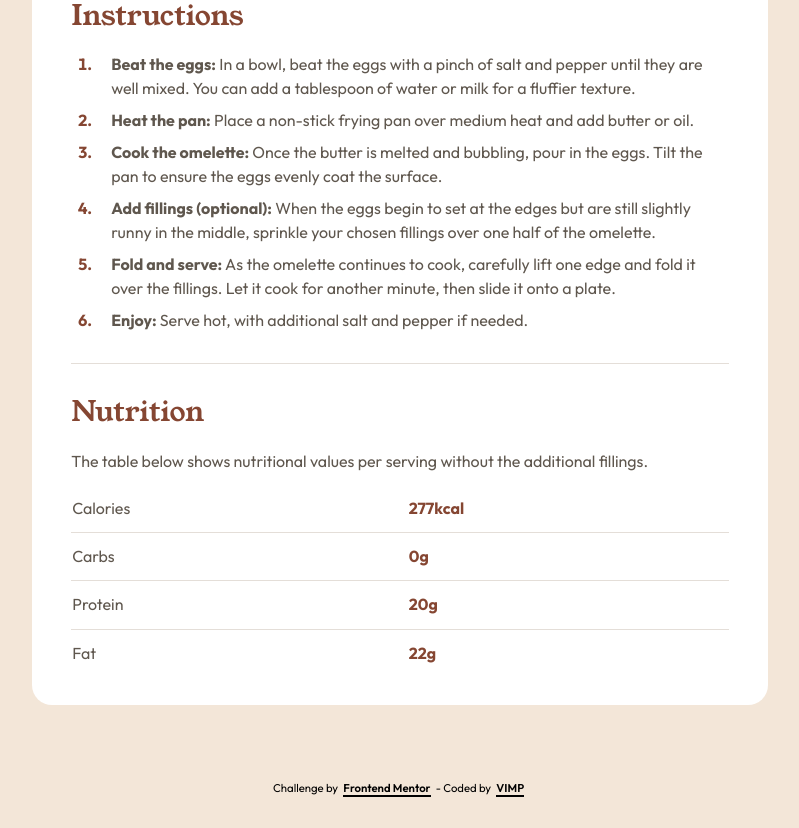
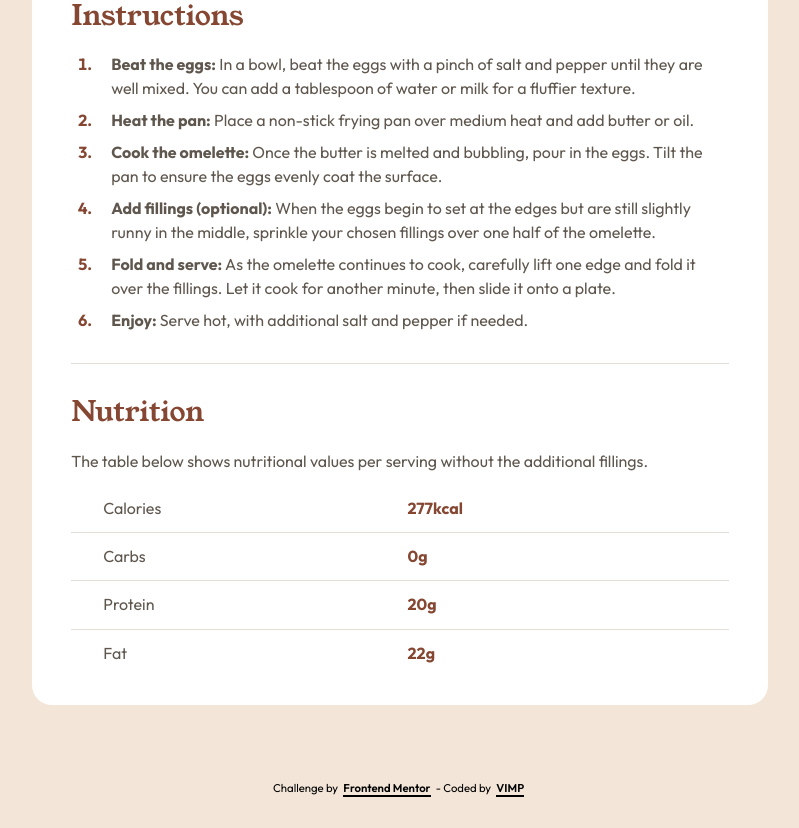
Before and after one commit to mendezpvi/fm-recipe-page, a plain HTML site: page index.html in a window 1280 px wide. Shown: the part 1126-1954 px from the top of the page, without its empty margins (240-1039 px from the left). Drawn offline with Linux system fonts and the light colour scheme.

Commit message:
fix: margin left of 'nutrition__table'

```diff
--- a/css/index.css
+++ b/css/index.css
@@ -135,7 +135,11 @@ body {
 }
 .nutrition__table td {
   line-height: 2.82;
-  padding-left: -1rem;
+  padding-left: 2rem;
+}
+
+.nutrition__table td.accent {
+  padding-right: 1.15rem;
 }
 
 .nutrition__table tr:not(:last-child) td {
```
